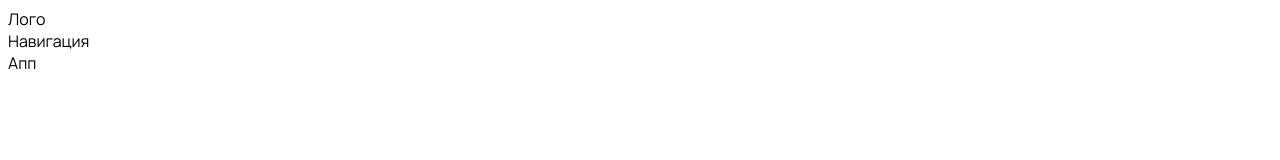
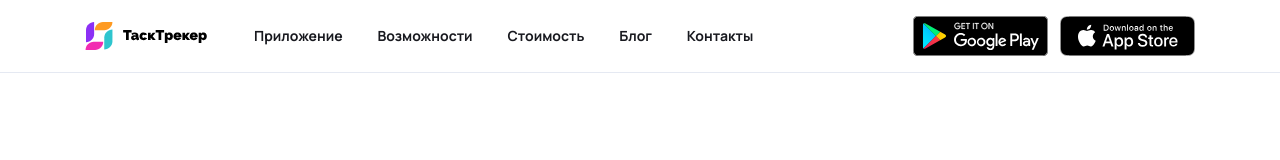
Before and after one commit to lambert34/Tack-, a plain HTML site: page TackТрекер/index.html in a window 1280 px wide. Drawn offline with Linux system fonts and the light colour scheme.

Commit message:
сделал шапку навигации

```diff
--- a/TackТрекер/css/main.css
+++ b/TackТрекер/css/main.css
@@ -1,3 +1,64 @@
+*, *::before, *::after {
+    box-sizing: border-box;
+}
+
+
 body {
     font-family: 'Manrope', sans-serif;
+    margin: 0;
 }
+
+img {
+    display: block;
+}
+
+.header {
+    display: flex;
+    align-items: center;
+    height: 73px;
+    border-bottom: 1px solid #E5E9F2;
+}
+.header-container {
+   width: 1110px;
+   margin: 0 auto;
+   display: flex;
+   align-items: center;
+}
+
+.logo {
+margin-right: 40px;
+}
+
+.nav {
+color: #18191F;
+font-weight: 700;
+font-size: 14px;
+line-height: 1.43;
+}
+
+.appstore {
+margin-left: auto;
+display: flex;
+}
+
+.appstore-item {
+    margin-left: 12px;
+}
+
+.appstore-item:first-child {
+    margin-left: 12px;
+}
+
+.nav-link {
+    color: #18191F;
+    text-decoration: none;
+    margin-right: 32px;
+}
+
+.nav-link:hover {
+    color: #8C30F5;
+}
+
+.nav-link:last-child {
+    margin-right: 0;
+}
--- a/TackТрекер/index.html
+++ b/TackТрекер/index.html
@@ -16,9 +16,27 @@
 
 <body>
     <header class="header">
-        <div class="logo">Лого</div>
-        <nav class="nav">Навигация</nav>
-        <div class="appstore">Апп</div>
+        <div class="header-container">
+            <div class="logo">
+                <img src="/TackТрекер/img/Dark.svg" alt="logo">
+            </div>
+            <nav class="nav">
+                <a class="nav-link" href="#">Приложение</a>
+                <a class="nav-link" href="#">Возможности</a>
+                <a class="nav-link" href="#">Стоимость</a>
+                <a class="nav-link" href="#">Блог</a>
+                <a class="nav-link" href="#">Контакты</a>
+            </nav>
+            <div class="appstore">
+                <a class="appstore-item" href="#">
+                <img src="/TackТрекер/img/Google Play Badge.svg" alt="GP">
+            </a>
+            <a class="appstore-item" href="#">
+                <img src="/TackТрекер/img/App Store Badge.svg" alt="ApSt">
+            </a>
+                <!-- Буквы верхнего регистра надо поменять. Плохая практик -->
+            </div>
+        </div>
     </header>
 
 </body>
```
